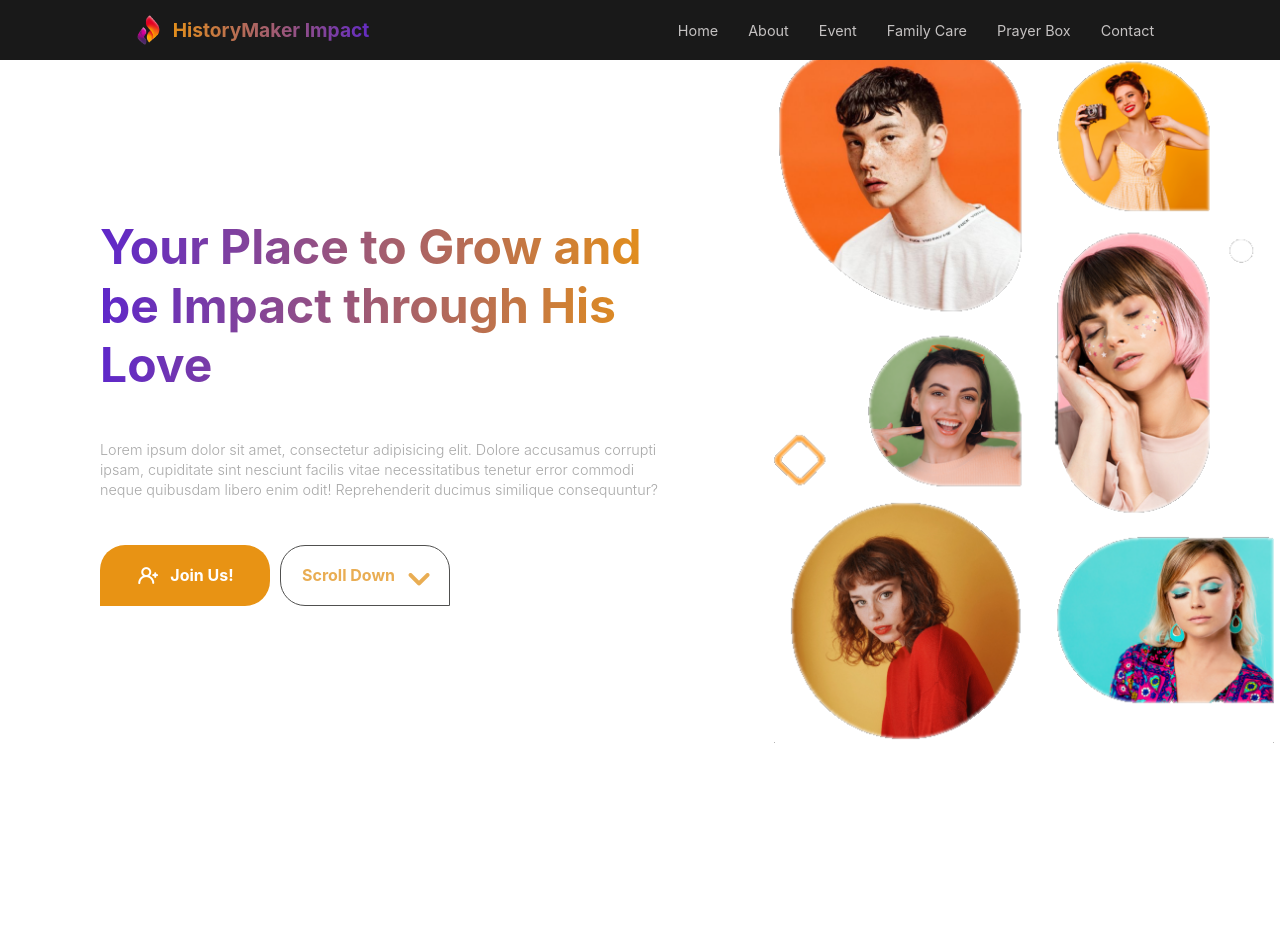
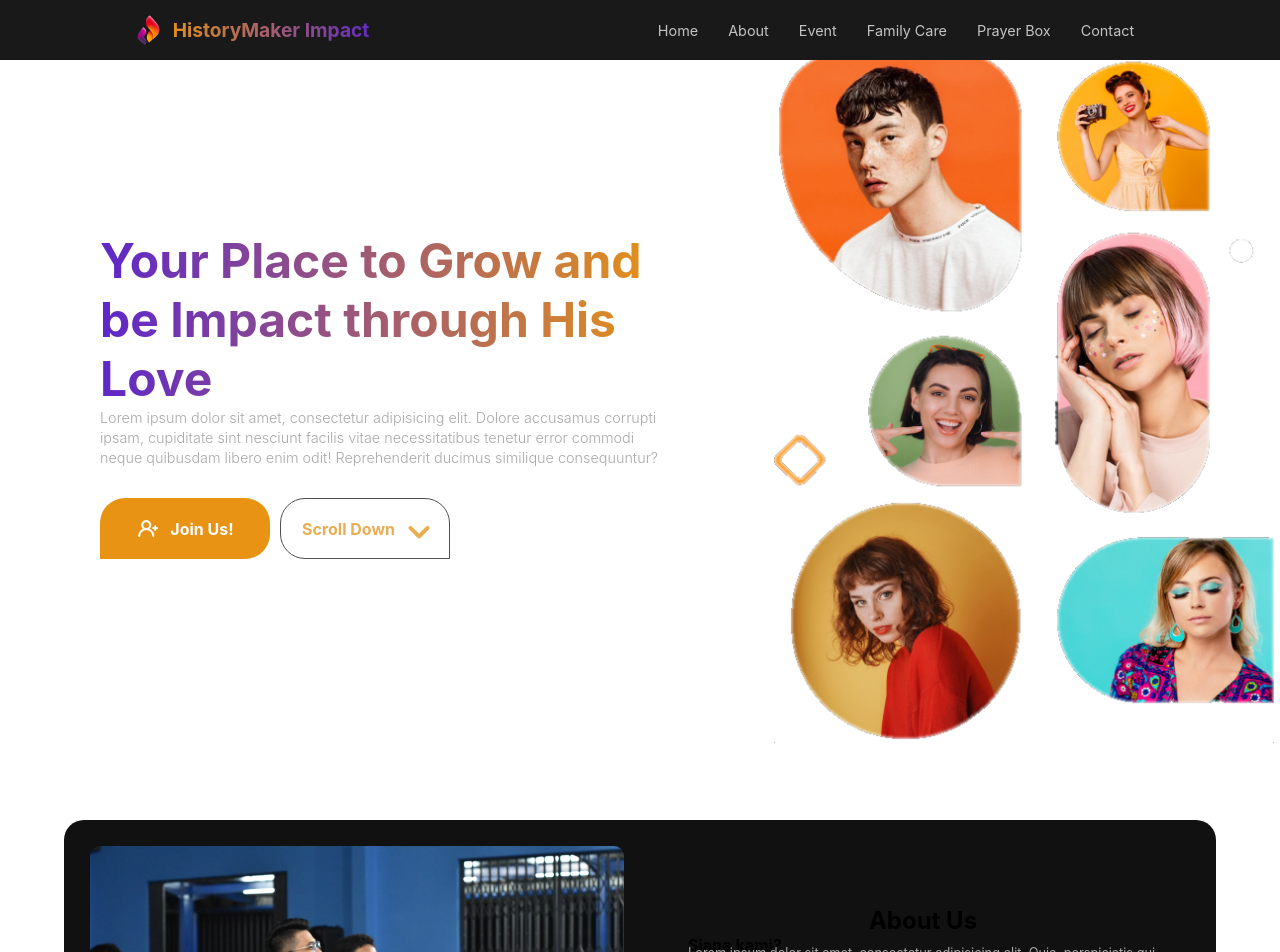
Before and after one commit to RonaldoWidiantoSiswoyo/hmi-web, a Next.js app: page / in a window 1280 px wide. Shown: the top 952 px of the page. Before the commit the page ends 800 px from the top, so only its background shows below. Built offline with nearby package versions, Linux system fonts and the light colour scheme.

Commit message:
iasdsdj commit

```diff
--- a/components/About/About.module.css
+++ b/components/About/About.module.css
@@ -82,6 +82,9 @@
   margin-top: 30px;
   font-size: 0.8rem;
 }
+.button__scroll-desc:hover {
+  color: rgb(232, 147, 20);
+}
 .button__scroll-icon {
   margin-top: 10px;
   padding: 8px 15px;
--- a/pages/index.tsx
+++ b/pages/index.tsx
@@ -18,7 +18,7 @@ const Home: NextPage = () => {
       </Head>
       <Header />
       <MyHome />
-      {/* <About /> */}
+      <About />
     </div>
   );
 };
--- a/styles/globals.css
+++ b/styles/globals.css
@@ -13,6 +13,8 @@ a {
   text-decoration: none;
 }
 * {
+  padding: 0;
+  margin: 0;
   box-sizing: border-box;
 }
 /* ======= HEADER ======= */
@@ -74,7 +76,7 @@ a {
   }
   .navbar_container {
     position: fixed;
-    bottom: 60px;
+    bottom: 50px;
     left: 0;
     height: 200px;
     width: 100%;
```
